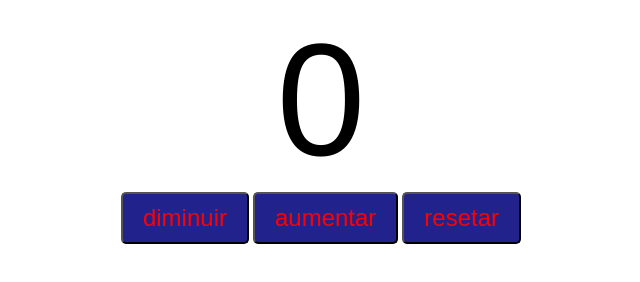
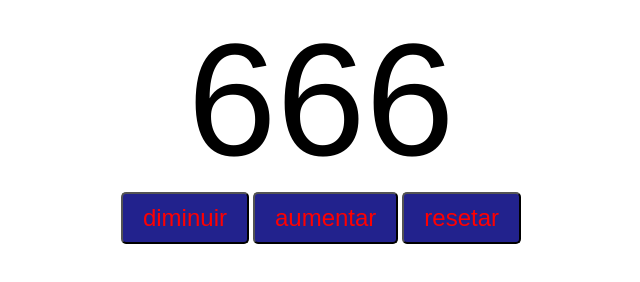
Before and after one commit to hacktall/front-end, a plain HTML site: page contador/index.html in a window 1280 px wide. Shown: the whole page, without its empty margins (319-959 px from the left). Drawn offline with Linux system fonts and the light colour scheme.

Commit message:
commit -m "test"

```diff
--- a/contador/index.html
+++ b/contador/index.html
@@ -8,7 +8,7 @@
 </head>
 <body>
 
-<label id="contador">0</label>
+<label id="contador">666</label>
 <div id="container">
 <button id="decrease" class="buttons">diminuir</button>
 <button id="increase" class="buttons">aumentar</button>
```
